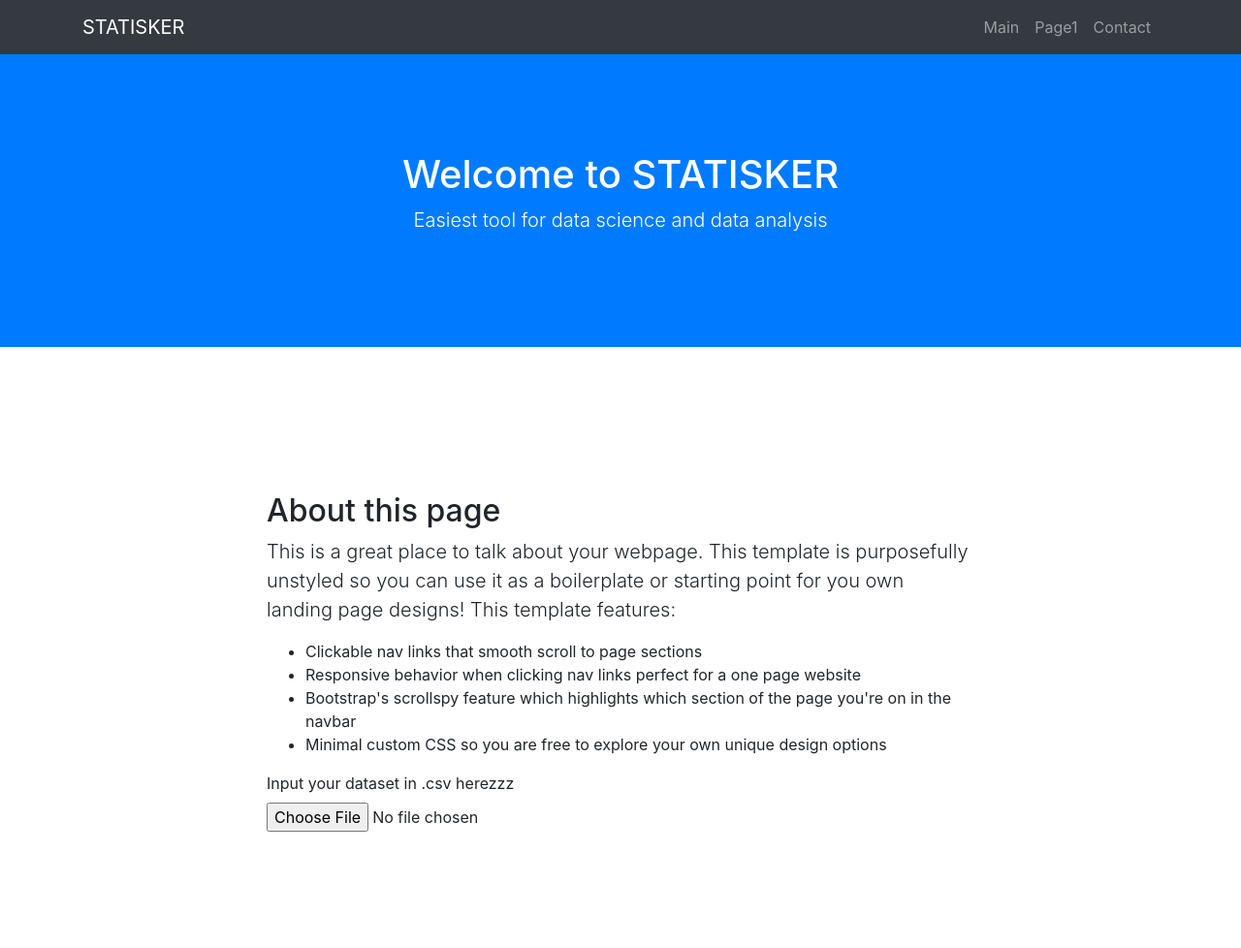
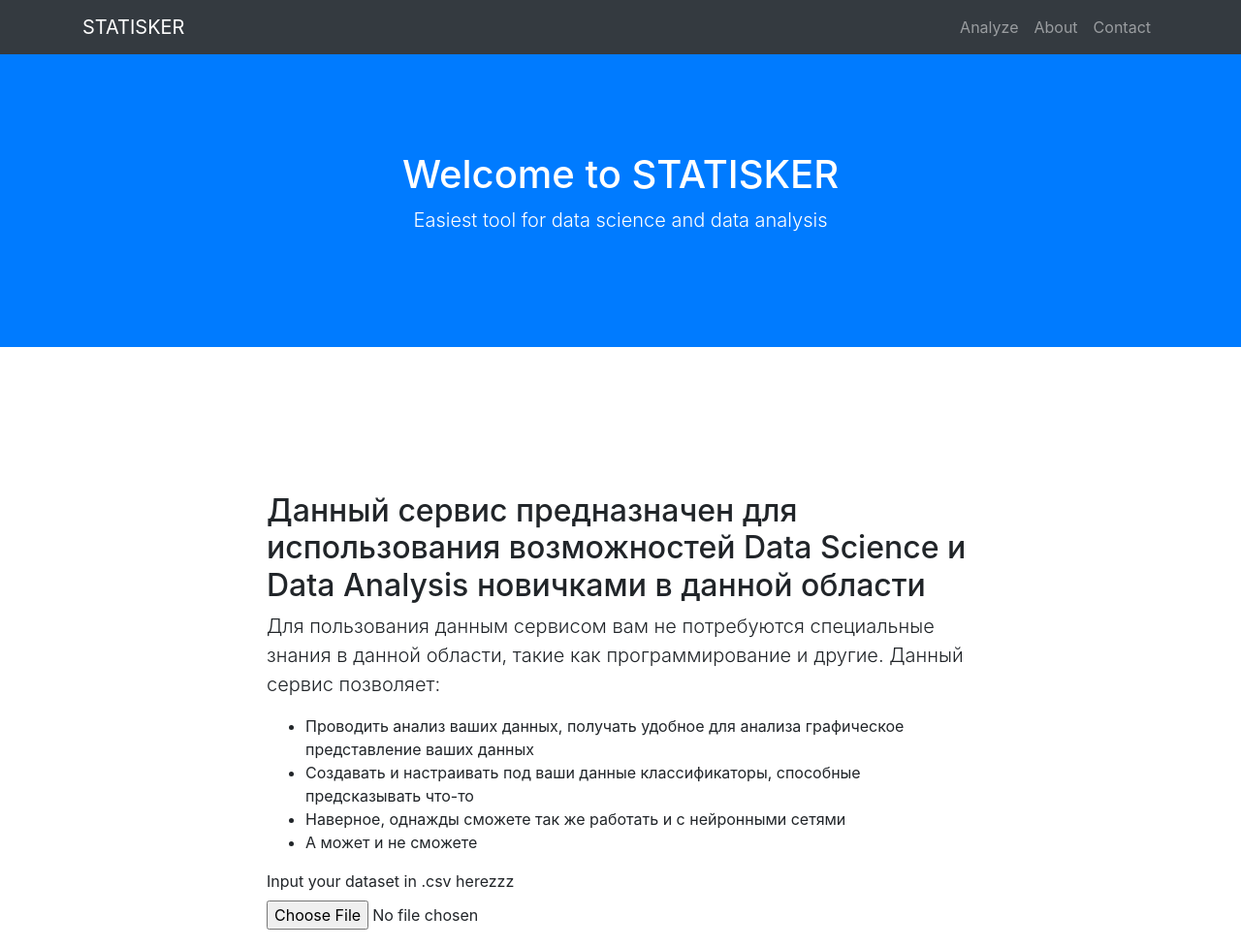
Before and after one commit to Djoade/djoade.github.com, a website with bundled scripts: page index.html in a window 1280 px wide. Shown: the top 978 px of the page at 97% size. Built offline with nearby package versions, Linux system fonts and the light colour scheme; no server answers.

Commit message:
Update index.html

```diff
--- a/index.html
+++ b/index.html
@@ -35,10 +35,10 @@
 		<div class="collapse navbar-collapse" id="navbarResponsive">
 		<ul class="navbar-nav ml-auto">
 			<li class="nav-item">
-				<a class="nav-link js-scroll-trigger" href="#">Main</a>
+				<a class="nav-link js-scroll-trigger" href="#">Analyze</a>
 			</li>
 			<li class="nav-item">
-				<a class="nav-link js-scroll-trigger" href="#">Page1</a>
+				<a class="nav-link js-scroll-trigger" href="#">About</a>
 			</li>
 			<li class="nav-item">
 				<a class="nav-link js-scroll-trigger" href="#">Contact</a>
@@ -59,13 +59,13 @@
     <div class="container">
       <div class="row">
         <div class="col-lg-8 mx-auto">
-          <h2>About this page</h2>
-          <p class="lead">This is a great place to talk about your webpage. This template is purposefully unstyled so you can use it as a boilerplate or starting point for you own landing page designs! This template features:</p>
+          <h2>Данный сервис предназначен для использования возможностей Data Science и Data Analysis новичками в данной области</h2>
+          <p class="lead">Для пользования данным сервисом вам не потребуются специальные знания в данной области, такие как программирование и другие. Данный сервис позволяет:</p>
           <ul>
-            <li>Clickable nav links that smooth scroll to page sections</li>
-            <li>Responsive behavior when clicking nav links perfect for a one page website</li>
-            <li>Bootstrap's scrollspy feature which highlights which section of the page you're on in the navbar</li>
-            <li>Minimal custom CSS so you are free to explore your own unique design options</li>
+            <li>Проводить анализ ваших данных, получать удобное для анализа графическое представление ваших данных</li>
+            <li>Создавать и настраивать под ваши данные классификаторы, способные предсказывать что-то</li>
+            <li>Наверное, однажды сможете так же работать и с нейронными сетями</li>
+            <li>А может и не сможете</li>
           </ul>
 			<form>
 			  <div class="form-group">
```
